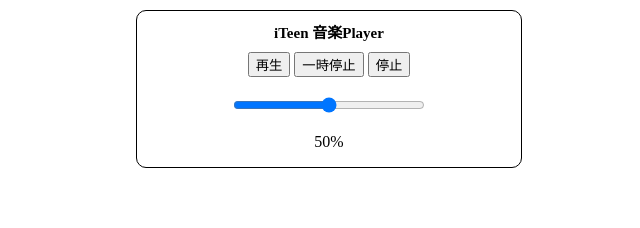
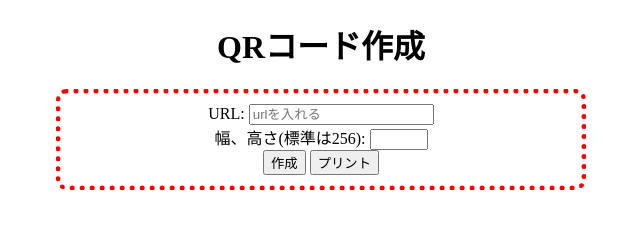
Before and after one commit to iteenfk/iteenko, a plain HTML site: page index.html in a window 1280 px wide. Shown: the whole page, without its empty margins (319-959 px from the left). Drawn offline with Linux system fonts and the light colour scheme.

Commit message:
Add files via upload

```diff
--- a/index.html
+++ b/index.html
@@ -3,92 +3,65 @@
 <head>
     <meta charset="UTF-8">
     <meta name="viewport" content="width=device-width, initial-scale=1.0">
-    <title>ボリュームコントロール</title>
+    <title>QRコード生成アプリ</title>
     <style>
-    body {
-        width: 100%;
+        h1{
+            text-align: center;
         }
-
-    .main{
-        border: 1px solid black;
-        width: 30%;
-        margin: 10px auto;
+        .in_c{
+            border: 5px dotted red;
             border-radius: 10px;
+            width: 500px;
+            margin: auto;
+            text-align: center;
+            padding: 10px;
         }
-
-    h1{
-        font-size: 15px;
+        .size_c {
+            width: 50px;
+        }
+        .output_c{
+            display: inline-block;
+        }
+        .out_c{
             text-align: center;
         }
 
-    .in{
-        width: 100%;
-        text-align: center;
-    }
-
-    input{
-        width: 50%;
-        text-align: center;
-    }
-
-    .btn {
-        width: 100%;
-        text-align: center;
-    }
     </style>
+    <!-- QRコード生成ライブラリのCDN -->
+    <script src="https://cdn.rawgit.com/davidshimjs/qrcodejs/gh-pages/qrcode.min.js"></script>
 </head>
 <body>
-    <div class="main">
-        <h1>iTeen 音楽Player</h1>
-        <audio id="player" src="test.mp3"></audio>
+    <h1>QRコード作成</h1>
+    <div class="in_c">
+        URL: <input type="text" id="url_id" placeholder="urlを入れる">
+        <br>幅、高さ(標準は256): <input type="number" class="size_c" id="size_id">
+        <br><button onclick="qr_btn()">作成</button> <button onclick="prn()">プリント</button>
 
-        <div class="btn">
-            <button onclick="play()">再生</button>
-            <button onclick="pause()">一時停止</button>
-            <button onclick="stop()">停止</button>
     </div>
-        <br>
-        <div class="in">
-            <input type="range" id="slider" oninput="volume()" min="0" max="100" value="50" >
-            <p id="out">50%</p>
-        </div>
+    <br><br>
+    <div class="out_c">
+        <div id="output_id" class="output_c"></div>
     </div>
 
     <script>
-        // 音量スライダーの要素を取得
-        const volumeSlider = document.getElementById("slider");
+        function qr_btn() {
+            // QRコードを生成するデータ
+            const url = document.getElementById("url_id").value;
+            const size = document.getElementById("size_id").value;
+            if (url != "" && size != ""){
+                // QRコードを表示する要素の取得
+                const qr_output = document.getElementById("output_id");
 
-        // 音量値表示用の要素を取得
-        const volumeValue = document.getElementById("out");
-
-        // オーディオ要素を取得
-        const audio = document.getElementById("player");
-
-        // 音量スライダーの値が変更された時の処理
-        function volume() {
-            const value = volumeSlider.value;
-            volumeValue.textContent = value + "%";
-
-            // 音量を設定
-            audio.volume = value / 100;
+                // QRコードを生成
+                new QRCode(qr_output, {text: url,width: size,height: size});
+                document.getElementById("url_id").value = "";
+                document.getElementById("size_id").value = "";
+            }
         }
 
-        // 音楽再生ボタンのクリック処理
-        function play() {
-            audio.play();
+        function prn(){
+            window.print();
         }
-
-        // 音楽一時停止ボタンのクリック処理
-        function pause() {
-            audio.pause();
-        }
-
-        function stop() {
-            audio.pause();
-            audio.currentTime = 0;
-            }
-
     </script>
-
 </body>
 </html>
```
Lines whose indentation alone changed are shown as unchanged.
